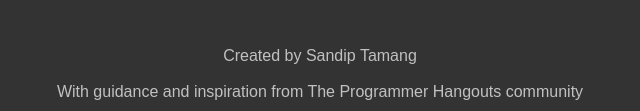
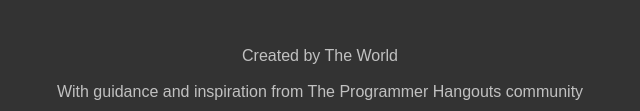
Before and after one commit to theworldcodes/Color-Palette-Generator, a plain HTML site: page index.html in a window 1280 px wide. Shown: the part 686-797 px from the top of the page, 320-960 px from the left. Drawn offline with Linux system fonts and the light colour scheme; files that its build step writes are made by us from their sources; files whose address does not match are found by name.

Commit message:
Update index.html

```diff
--- a/index.html
+++ b/index.html
@@ -53,7 +53,7 @@
             </section>
         </main>
         <footer>
-            <p>Created by Sandip Tamang</p> <br>
+            <p>Created by The World</p> <br>
             <p>With guidance and inspiration from The Programmer Hangouts community</p>
         </footer>
     </body>
```
